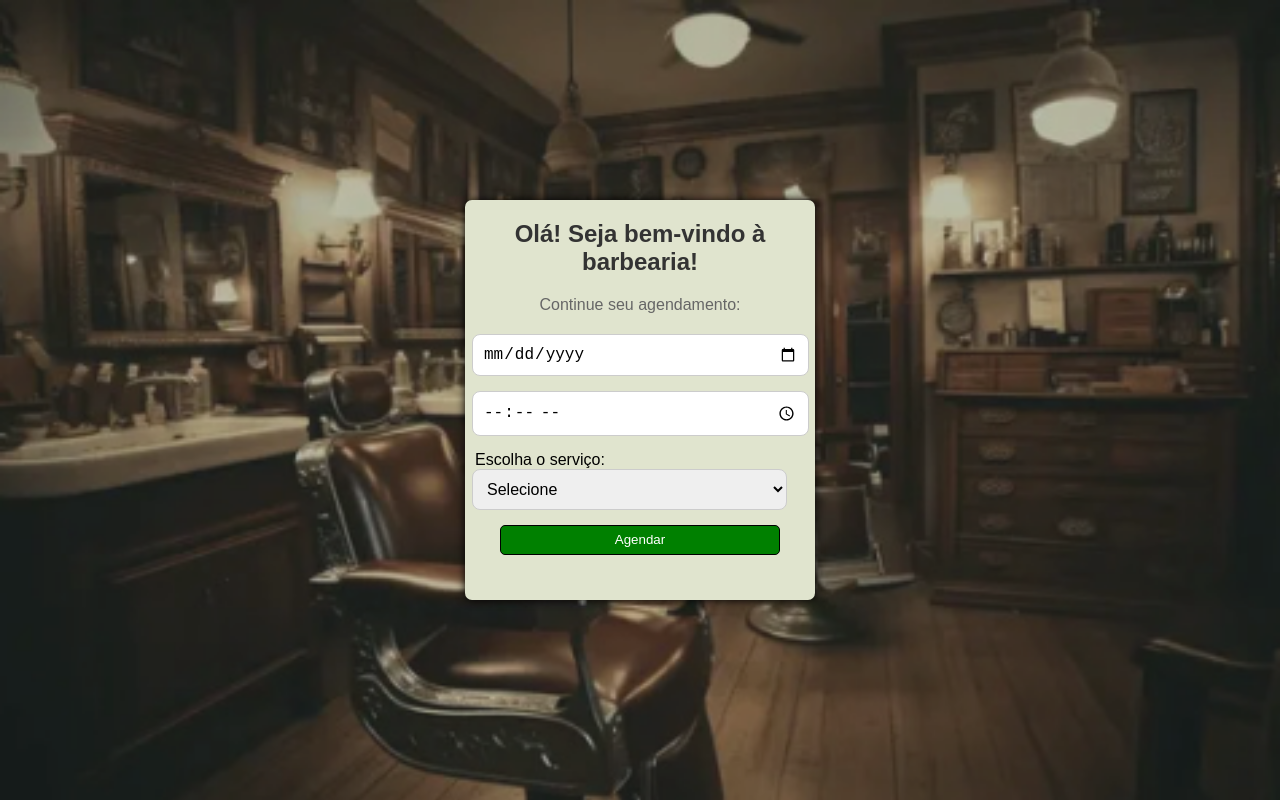
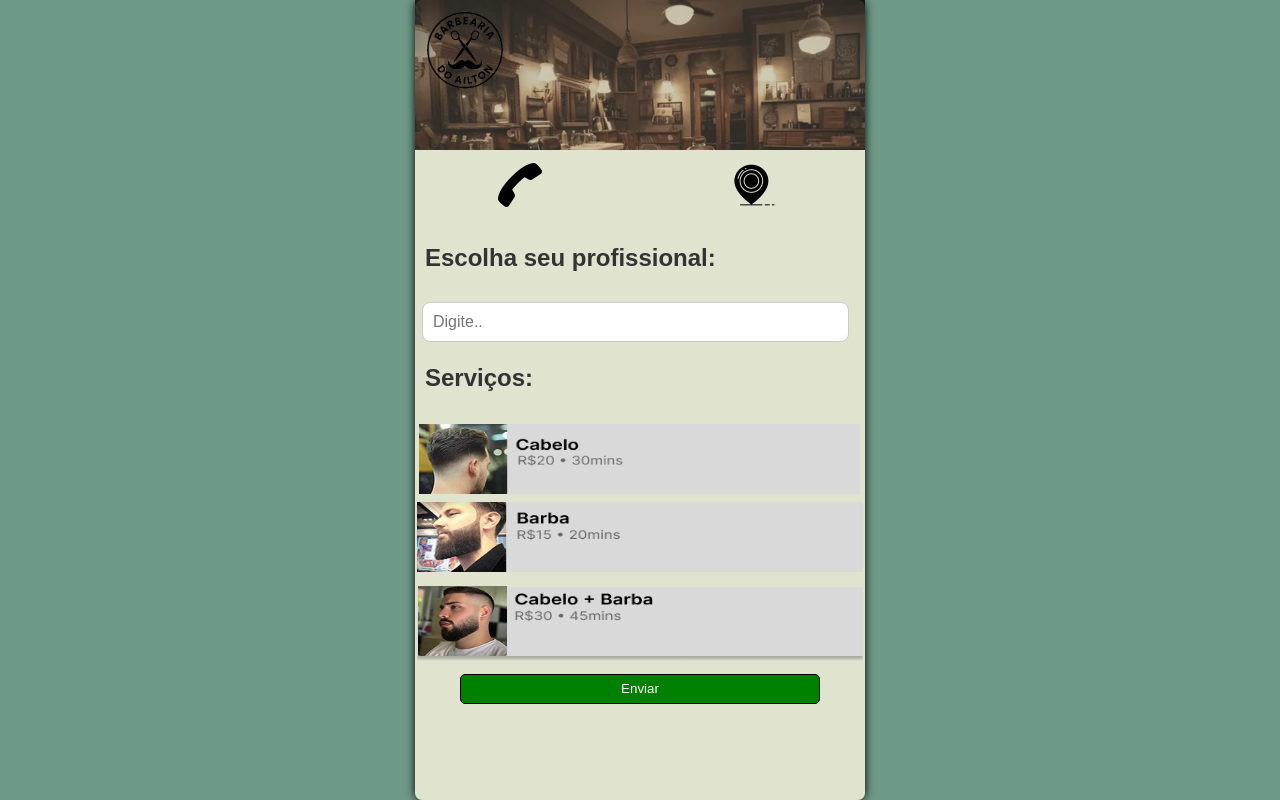
Before and after one commit to lucasdenery/Barbearia, a plain HTML site: page pag01/index.html in a window 1280 px wide. Drawn offline with Linux system fonts and the light colour scheme.

Commit message:
atualização

```diff
--- a/pag01/index.html
+++ b/pag01/index.html
@@ -1,5 +1,6 @@
 <!DOCTYPE html>
 <html lang="pt-br">
+
 <head>
   <meta charset="UTF-8">
   <meta name="viewport" content="width=device-width, initial-scale=1.0">
@@ -7,62 +8,50 @@
   <link rel="shortcut icon" href="../penteado.png" type="image/x-icon">
   <link rel="stylesheet" href="style.css">
 </head>
+
 <body>
 
-  <header class="header">
-    <img src="../logo.png" alt="">
-
-  </header>
 
   <main>
     <div class="container">
-        <h2 id="boasVindas"></h2>
-        <p>Continue seu agendamento:</p>
+      <div class="fundo-logo"><img src="../logo.png" alt="" class="logo"></div>
 
-        <input type="date" id="data">
-        <input type="time" id="horario">
+      <div class="icones">
+        <img src="../contato.png" alt="" class="conta">
+        <img src="../localização.png" alt="" class="local">
+      </div>
 
-        <label for="servico" id="serv">Escolha o serviço:</label>
-        <select id="servico" required>
-            <option value="">Selecione</option>
-            <option value="barba">Barba</option>
-            <option value="cabelo">Cabelo</option>
-            <option value="barba_cabelo">Barba e Cabelo</option>
-        </select>
+      <div class="profissional">
+        <h2>Escolha seu profissional:</h2>
+        <input type="password" placeholder="Digite..">
 
-    <button onclick="agendar()">Agendar</button>
+      </div>
+
+      <div class="servicos">
+        <h2>Serviços:</h2>
+        <div id="cabelo">
+          <img src="../cabelo.jpg" alt="" id="cabelo">
+
+        </div>
+        <div >
+          <img src="../barba.png" alt=" " id="barba">
+
+        </div>
+        <div >
+          <img src="../barba-cabelo.png" alt="" id="cabelo-barba">
+
+        </div>
+        <button>Enviar</button>
+
+      </div>
+
+
+
+
     </div>
   </main>
 
-    <script>
-         window.onload = function() {
-      const nomeSalvo = localStorage.getItem('usuarioNome');
-      if (nomeSalvo) {
-        document.getElementById('boasVindas').textContent = 'Olá, ' + nomeSalvo + '! Seja bem-vindo à barbearia!';
-      } else {
-        document.getElementById('boasVindas').textContent = 'Olá! Seja bem-vindo à barbearia!';
-      }
-    }
-
-  function agendar() {
-    const data = document.getElementById('data').value;
-    const horario = document.getElementById('horario').value;
-    const servico = document.getElementById('servico').value;
-
-    if (!data || !horario || !servico) {
-      alert('Por favor, preencha todos os campos!');
-      return;
-    }
-
-    // Salva no localStorage
-    localStorage.setItem('agendamentoData', data);
-    localStorage.setItem('agendamentoHorario', horario);
-    localStorage.setItem('agendamentoServico', servico);
-
-    alert('Agendamento salvo com sucesso!');
-    window.location.href = '../pag02/index.html';
-  }
-    </script>
 
 </body>
+
 </html>
--- a/pag01/style.css
+++ b/pag01/style.css
@@ -2,43 +2,98 @@
 
 body {
   font-family: Arial, sans-serif;
-  background:  #6e9987;
+  background: #6e9987;
   margin: 0;
   padding: 0;
   display: flex;
   justify-content: center;
   align-items: center;
   min-height: 100vh;
-  background-image: url(../image\ 1.png);
-  background-repeat: no-repeat;
-  background-size:cover;
+
 }
 
-.header{
-  background-color:#6E9987 ;
+.header {
+  background-color: #6E9987;
 }
+
 .container {
-   background-color:#e0e4ce;
-    width: 350px;
-    height: 400px;
+  background-color: #e0e4ce;
+  max-width: 550px;
+  min-width: 450px;
+  height: 100%;
   position: absolute;
-    top: 50%;
-    left: 50%;
   transform: translate(-50%, -50%);
   border-radius: 7px;
   box-shadow: 0px 0px 10px black;
+
+
+
 }
- h1{
-    font-family:Brush Script MT, Brush Script Std, cursive ;
-    margin-bottom: 80%;
-    text-align: center;
+.logo{
+  height: 100px;
+}
+.fundo-logo{
+  background: url(../image\ 1.png);
+  height: 150px;
 
 }
 
+.icones{
+  padding: rem;
+  margin: 10px;
+
+}
+.conta{
+  margin-left: 70px;
+}
+.local{
+  margin-left: 180px;
+}
+
+/*                 */
+
+.profissional{
+  height: 100px;
+}
+
+
+
+#cabelo{
+  height: 70px;
+  margin: 2px;
+  margin-bottom: 8px;
+  width: 99%;
+}
+#cabelo:hover{
+ background-color: #333;
+}
+#barba{
+  height: 70px;
+   margin: 2px;
+  margin-bottom: 8px;
+  width: 99%;
+
+}
+
+#barba:hover{
+   background-color: #333;
+}
+
+#cabelo-barba{
+  height: 76px;
+   margin: 2px;
+  margin-bottom: 8px;
+  width: 99%;
+}
+
+#cabelo-barba:hover{
+    background-color: #333;
+
+}
 h2 {
   color: #333;
-  text-align: center;
   margin-bottom: 20px;
+  padding: 10px;
 }
 
 p {
@@ -49,7 +104,8 @@ p {
 
 
 
-input, select {
+input,
+select {
   width: 90%;
   padding: 10px;
   margin-bottom: 15px;
@@ -59,9 +115,7 @@ input, select {
   margin-left: 7px;
 }
 
-#serv{
-    margin-left: 10px;
-}
+
 
 button {
 
```
Also changed, not shown: index.html (+0 -15 lines), pag02/index.html (+1 -20 lines), barba-cabelo.png (added), barba.png (added), cabelo.jpg (added), contato.png (added), localização.png (added). Lines whose indentation alone changed are shown as unchanged.
